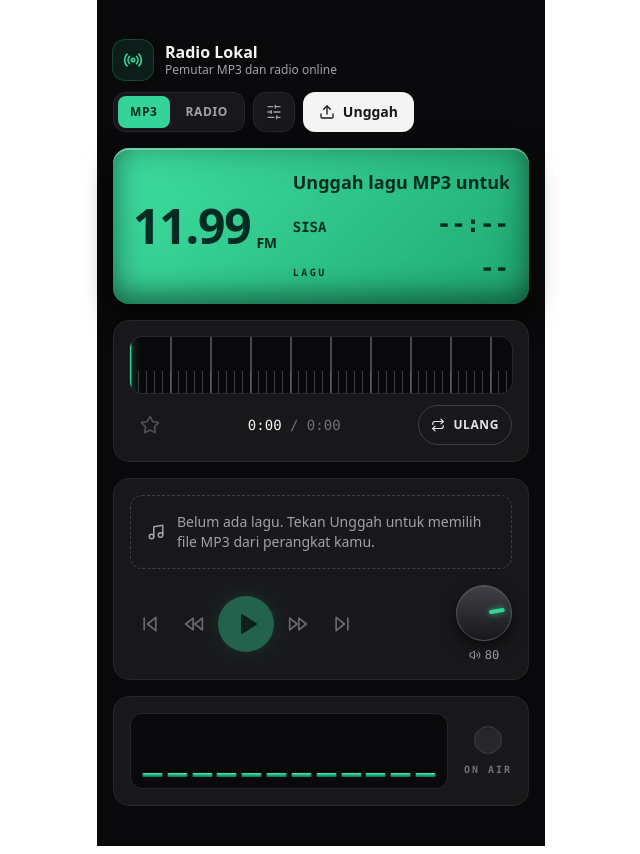
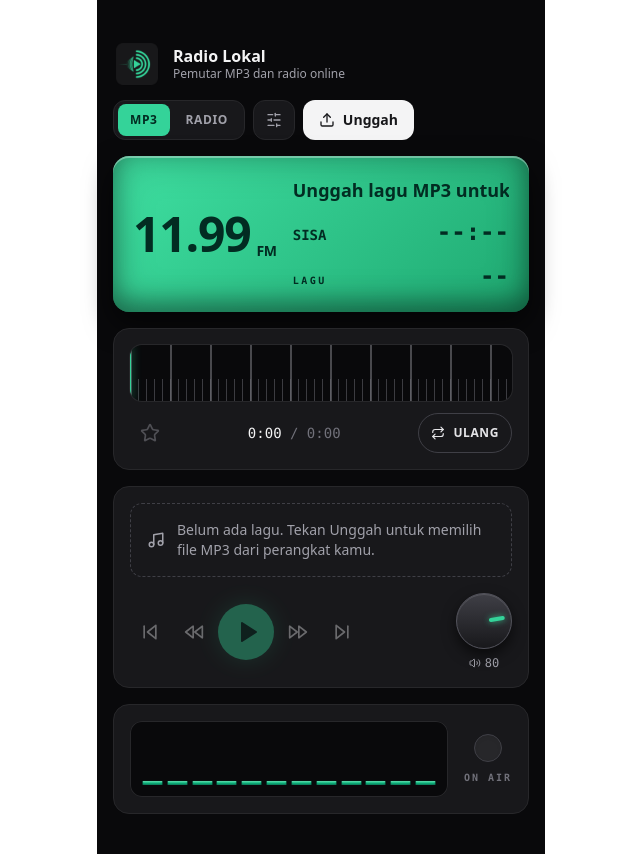
Before and after one commit to radiosahabatfakfak1199/Siaran1199, a React (Vite) app: page / in a window 1280 px wide. Shown: the whole page, without its empty margins (319-959 px from the left). Built offline with nearby package versions, Linux system fonts and the light colour scheme.

Commit message:
update from claude
Co-authored-by: Claude Code <agent+12494834@bolt.new>

```diff
--- a/index.html
+++ b/index.html
@@ -2,7 +2,7 @@
 <html lang="en">
   <head>
     <meta charset="UTF-8" />
-    <link rel="icon" type="image/svg+xml" href="/vite.svg" />
+    <link rel="icon" type="image/png" href="/radio-logo-transparan.png" />
     <meta name="viewport" content="width=device-width, initial-scale=1.0" />
     <title>Single Page Web Audio Player</title>
     <meta property="og:image" content="https://bolt.new/static/og_default.png" />
--- a/src/components/RadioPlayer.tsx
+++ b/src/components/RadioPlayer.tsx
@@ -6,7 +6,6 @@ import {
   Music,
   Pause,
   Play,
-  Radio,
   Repeat,
   Rewind,
   Shuffle,
@@ -398,9 +397,13 @@ export default function RadioPlayer() {
     <div className="mx-auto flex min-h-screen w-full max-w-md flex-col gap-4 bg-zinc-950 px-4 py-6 text-zinc-100 sm:py-10">
       <header className="flex flex-wrap items-center justify-between gap-3">
         <div className="flex min-w-0 items-center gap-3">
-          <div className="flex h-10 w-10 shrink-0 items-center justify-center rounded-xl bg-emerald-400/10 text-emerald-400 ring-1 ring-emerald-400/30">
-            <Radio size={20} />
-          </div>
+          <img
+            src="/radio-logo-transparan.png"
+            alt="Logo Radio Lokal"
+            width={48}
+            height={48}
+            className="h-12 w-12 shrink-0 object-contain"
+          />
           <div className="min-w-0">
             <h1 className="text-base font-semibold leading-tight">Radio Lokal</h1>
             <p className="truncate text-xs text-zinc-400">Pemutar MP3 dan radio online</p>
```
